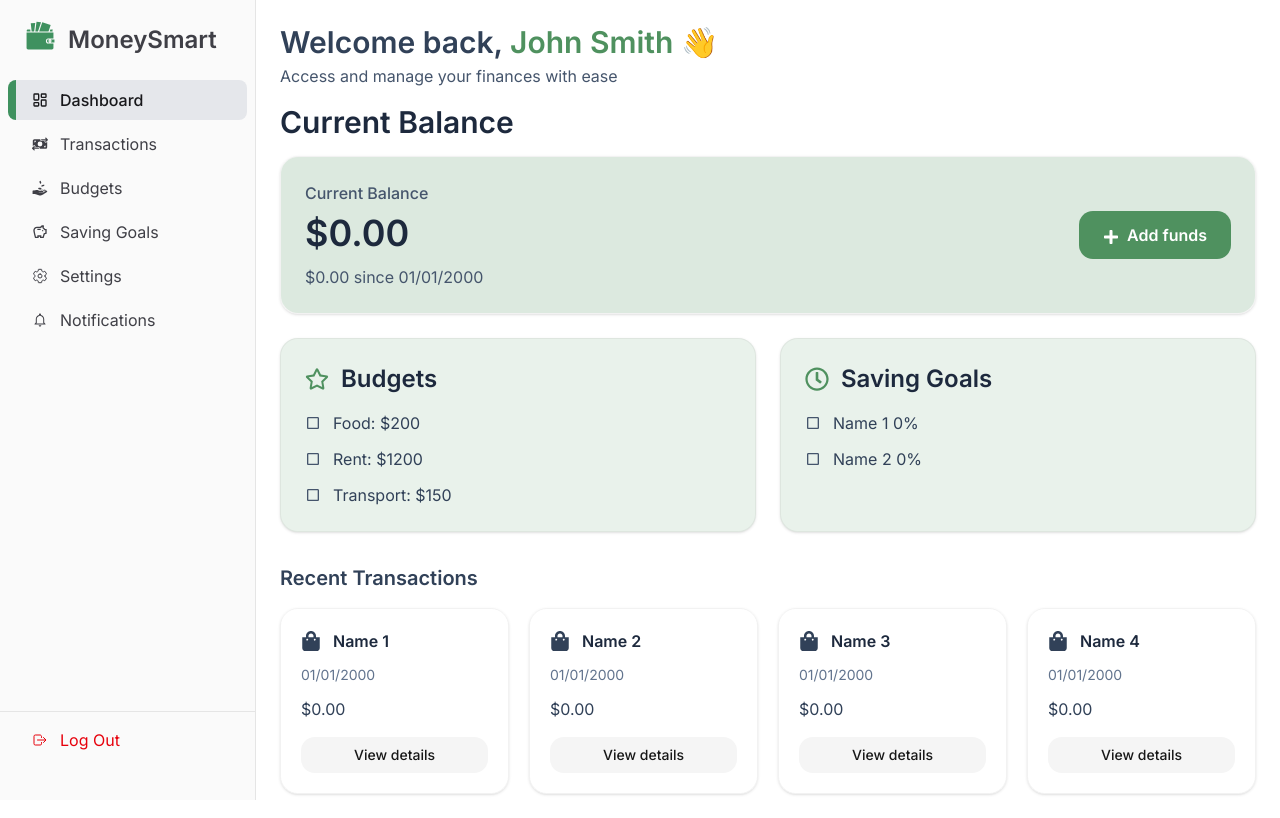
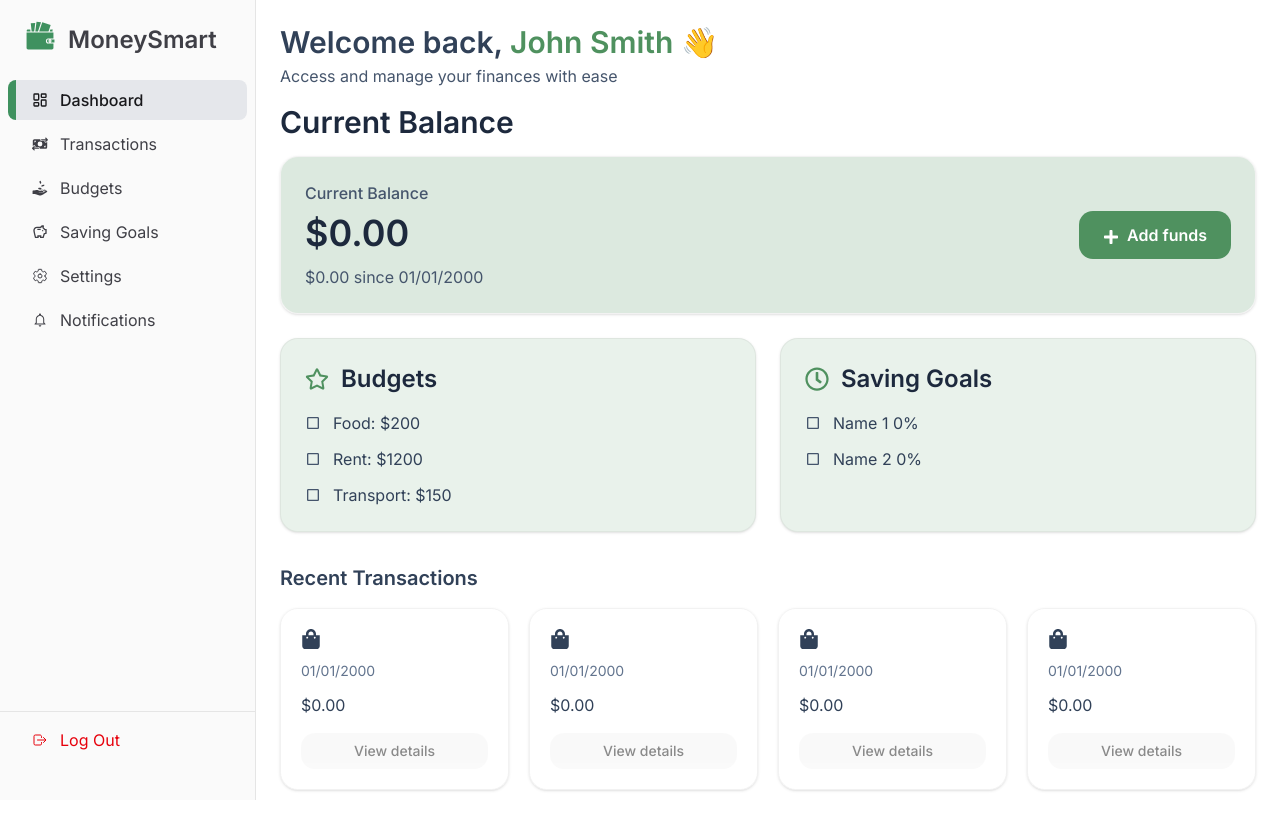
Before and after one commit to Harry-Huynh/MoneySmart-Frontend, a Next.js app: page /dashboard in a window 1280 px wide. Built offline with nearby package versions, Linux system fonts and the light colour scheme.

Commit message:
Connect Backend & Frontend for Add Transaction Page

```diff
--- a/package.json
+++ b/package.json
@@ -19,7 +19,7 @@
     "clsx": "^2.1.1",
     "jotai": "^2.16.2",
     "lucide-react": "^0.562.0",
-    "next": "16.1.1",
+    "next": "^16.1.6",
     "react": "19.2.3",
     "react-countup": "^6.5.3",
     "react-dom": "19.2.3",
--- a/src/app/(root)/transactions/page.js
+++ b/src/app/(root)/transactions/page.js
@@ -9,125 +9,25 @@ import TransactionSummaryCard from "@/components/TransactionSummaryBox";
 import TransactionSegmentedFilter from "@/components/TransactionSegmentedFilter";
 import TransactionItemRow from "@/components/TransactionItemRow";
 import { groupByDay } from "@/lib/utils";
+import { getAllTransactions, deleteTransaction } from "@/lib/transaction.actions";
+
 
 export default function TransactionsPage() {
-  const mockTransactions = [
-    {
-      id: 1,
-      category: "Paycheck",
-      amount: "1000.00",
-      type: "INCOME",
-      date: "2026-01-28T00:00:00.000Z",
-      note: "Paycheck Jan/2026",
-      paymentMethod: "CARD",
-    },
-    {
-      id: 2,
-      category: "Food",
-      amount: "50.00",
-      type: "EXPENSE",
-      date: "2026-01-28T00:00:00.000Z",
-      note: "Metro groceries",
-      paymentMethod: "CARD",
-    },
-    {
-      id: 3,
-      category: "Investment Interest",
-      amount: "10.00",
-      type: "INCOME",
-      date: "2026-01-28T00:00:00.000Z",
-      note: "Change from expense to income",
-      paymentMethod: "CASH",
-    },
-    {
-      id: 4,
-      category: "OTHER",
-      amount: "800.00",
-      type: "INCOME",
-      date: "2026-01-27T00:00:00.000Z",
-      note: "Paycheck",
-      paymentMethod: "CARD",
-    },
-    {
-      id: 5,
-      category: "BUDGET",
-      amount: "50.00",
-      type: "EXPENSE",
-      date: "2026-01-27T00:00:00.000Z",
-      note: "Metro groceries",
-      paymentMethod: "CARD",
-    },
-    {
-      id: 6,
-      category: "OTHER",
-      amount: "10.00",
-      type: "INCOME",
-      date: "2026-01-27T00:00:00.000Z",
-      note: "Change from expense to income",
-      paymentMethod: "CASH",
-    },
-    {
-      id: 7,
-      category: "OTHER",
-      amount: "700.00",
-      type: "INCOME",
-      date: "2026-01-26T00:00:00.000Z",
-      note: "Paycheck",
-      paymentMethod: "CARD",
-    },
-    {
-      id: 8,
-      category: "BUDGET",
-      amount: "50.00",
-      type: "EXPENSE",
-      date: "2026-01-26T00:00:00.000Z",
-      note: "Metro groceries",
-      paymentMethod: "CARD",
-    },
-    {
-      id: 9,
-      category: "OTHER",
-      amount: "10.00",
-      type: "INCOME",
-      date: "2026-01-26T00:00:00.000Z",
-      note: "Change from expense to income",
-      paymentMethod: "CASH",
-    },
-    {
-      id: 10,
-      category: "OTHER",
-      amount: "1000.00",
-      type: "INCOME",
-      date: "2026-01-25T00:00:00.000Z",
-      note: "Paycheck",
-      paymentMethod: "CARD",
-    },
-    {
-      id: 11,
-      category: "BUDGET",
-      amount: "50.00",
-      type: "EXPENSE",
-      date: "2026-01-24T00:00:00.000Z",
-      note: "Metro groceries",
-      paymentMethod: "CARD",
-    },
-    {
-      id: 12,
-      category: "OTHER",
-      amount: "10.00",
-      type: "INCOME",
-      date: "2026-01-22T00:00:00.000Z",
-      note: "Change from expense to income",
-      paymentMethod: "CASH",
-    },
-  ];
+  const [filter, setFilter] = useState("All"); // State for the Segmented Filter
+  const [transactions, setTransactions] = useState([]);
+  useEffect(() => {
+  async function fetchData() {
+    const typeParam =
+      filter === "Income" ? "INCOME" : filter === "Expense" ? "EXPENSE" : null;
 
-  const [transactions, setTransactions] = useState(() => mockTransactions);
-  const [incomes, setIncomes] = useState([]); // for fetching all incomes from backend http://localhost:8080/api/transactions?type=INCOME
-  const [expenses, setExpenses] = useState([]); // for fetching all expenses from backend http://localhost:8080/api/transactions?type=EXPENSE
-  const [filter, setFilter] = useState("All"); // State for the Segmented Filter
+    const res = await getAllTransactions(typeParam);
+    setTransactions(res.transactions || []);
+  }
 
-  // Canculation for total balance
+  fetchData().catch(console.error);
+}, [filter]);
+
+  // Calculation for total balance
   const currentBalance = useMemo(() => {
     return transactions.reduce((sum, t) => {
       const amount = Number(t.amount) || 0;
@@ -141,13 +41,18 @@ export default function TransactionsPage() {
 
   // Calculation for total income
   const totalIncome = useMemo(() => {
-    return incomes.reduce((sum, t) => sum + Number(t.amount || 0), 0);
-  }, [incomes]);
+  return transactions
+    .filter((t) => t.type === "INCOME")
+    .reduce((sum, t) => sum + Number(t.amount || 0), 0);
+}, [transactions]);
 
   // Calculation for total expense
-  const totalExpense = useMemo(() => {
-    return expenses.reduce((sum, t) => sum + Number(t.amount || 0), 0);
-  }, [expenses]);
+const totalExpense = useMemo(() => {
+  return transactions
+    .filter((t) => t.type === "EXPENSE")
+    .reduce((sum, t) => sum + Number(t.amount || 0), 0);
+}, [transactions]);
+
 
   // Cards needed for 3 summary boxes
   const cards = [
@@ -186,8 +91,8 @@ export default function TransactionsPage() {
   }, [filtered]);
 
   // Delete transaction
-  function handleDeleteTransaction(id) {
-    // Add await function delete here to delete transaction in backend
+  async function handleDeleteTransaction(id) {
+    await deleteTransaction(id);
     setTransactions((prev) => prev.filter((t) => t.id !== id));
   }
 
--- a/src/components/TransactionItem.js
+++ b/src/components/TransactionItem.js
@@ -26,25 +26,31 @@ function formatTransactionAmount(amountValue) {
 }
 
 export default function TransactionItem({ transactionItem }) {
-  const IconComponent = getTransactionIconComponent(transactionItem?.name);
+  const IconComponent = getTransactionIconComponent(transactionItem?.category);
   const amountText = formatTransactionAmount(transactionItem?.amount);
-
+  const { id } = transactionItem;
   return (
     <Card className="p-5 rounded-2xl border shadow-sm">
       <div className="flex items-center gap-3 mb-3">
         {React.createElement(IconComponent, { className: "text-slate-700 text-xl" })}
-        <p className="font-semibold text-slate-800">{transactionItem?.name}</p>
+        <p className="font-semibold text-slate-800">{transactionItem?.category}</p>
       </div>
 
       <p className="text-slate-500 text-sm">{transactionItem?.date}</p>
       <p className="text-slate-700 mt-3">{amountText}</p>
 
       <div className="mt-4">
-        <Link href={`/transactions/${encodeURIComponent(transactionItem?.name || "unknown")}`}>
-          <Button variant="secondary" className="w-full rounded-xl">
+        {id ? (
+          <Link href={`/transactions/${id}`}>
+            <Button variant="secondary" className="w-full rounded-xl">
+              View details
+            </Button>
+          </Link>
+        ) : (
+          <Button variant="secondary" className="w-full rounded-xl" disabled>
             View details
           </Button>
-        </Link>
+        )}
       </div>
     </Card>
   );
--- /dev/null
+++ b/src/lib/transaction.actions.js
@@ -0,0 +1,59 @@
+import { getToken } from "./user.actions";
+
+export async function getAllTransactions(type) {
+  const token = await getToken();
+  if (!token) {
+    throw new Error("User is not authenticated");
+  }
+  const url = type
+    ? `${process.env.NEXT_PUBLIC_BACKEND_URL}/transactions?type=${type}`
+    : `${process.env.NEXT_PUBLIC_BACKEND_URL}/transactions`;
+
+  const res = await fetch(url, {
+    method: "GET",
+    headers: { Authorization: `Bearer ${token}` },
+    cache: "no-store",
+  });
+
+  const data = await res.json().catch(() => ({}));
+  if (!res.ok) throw new Error(data.message || "Failed to fetch transactions");
+  return data;
+}
+
+export async function addTransaction(payload) {
+  const token = await getToken();
+  if (!token) throw new Error("User is not authenticated");
+
+  const res = await fetch(`${process.env.NEXT_PUBLIC_BACKEND_URL}/transaction`, {
+    method: "POST",
+    headers: {
+      Authorization: `Bearer ${token}`,
+      "Content-Type": "application/json",
+    },
+    body: JSON.stringify(payload),
+    cache: "no-store",
+  });
+
+  const data = await res.json().catch(() => ({}));
+  if (res.status === 201) return true;
+  throw new Error(data.message || "Failed to add transaction");
+}
+
+export async function deleteTransaction(id) {
+  const token = await getToken();
+  if (!token) throw new Error("User is not authenticated");
+  if (!id) throw new Error("Transaction id is required");
+
+  const res = await fetch(
+    `${process.env.NEXT_PUBLIC_BACKEND_URL}/transaction/${id}`,
+    {
+      method: "DELETE",
+      headers: { Authorization: `Bearer ${token}` },
+      cache: "no-store",
+    }
+  );
+
+  const data = await res.json().catch(() => ({}));
+  if (res.status === 200) return true;
+  throw new Error(data.message || "Failed to delete transaction");
+}
--- a/src/lib/user.actions.js
+++ b/src/lib/user.actions.js
@@ -47,6 +47,7 @@ export async function authenticateUser(username, password) {
       "Content-Type": "application/json",
     },
   });
+  console.log("BACKEND:", process.env.NEXT_PUBLIC_BACKEND_URL);
 
   const data = await res.json();
 
```
Also changed, not shown: src/app/(root)/transactions/add/page.js (+69 -60 lines), 1 other file (tests, documents, lock files or other folders).
